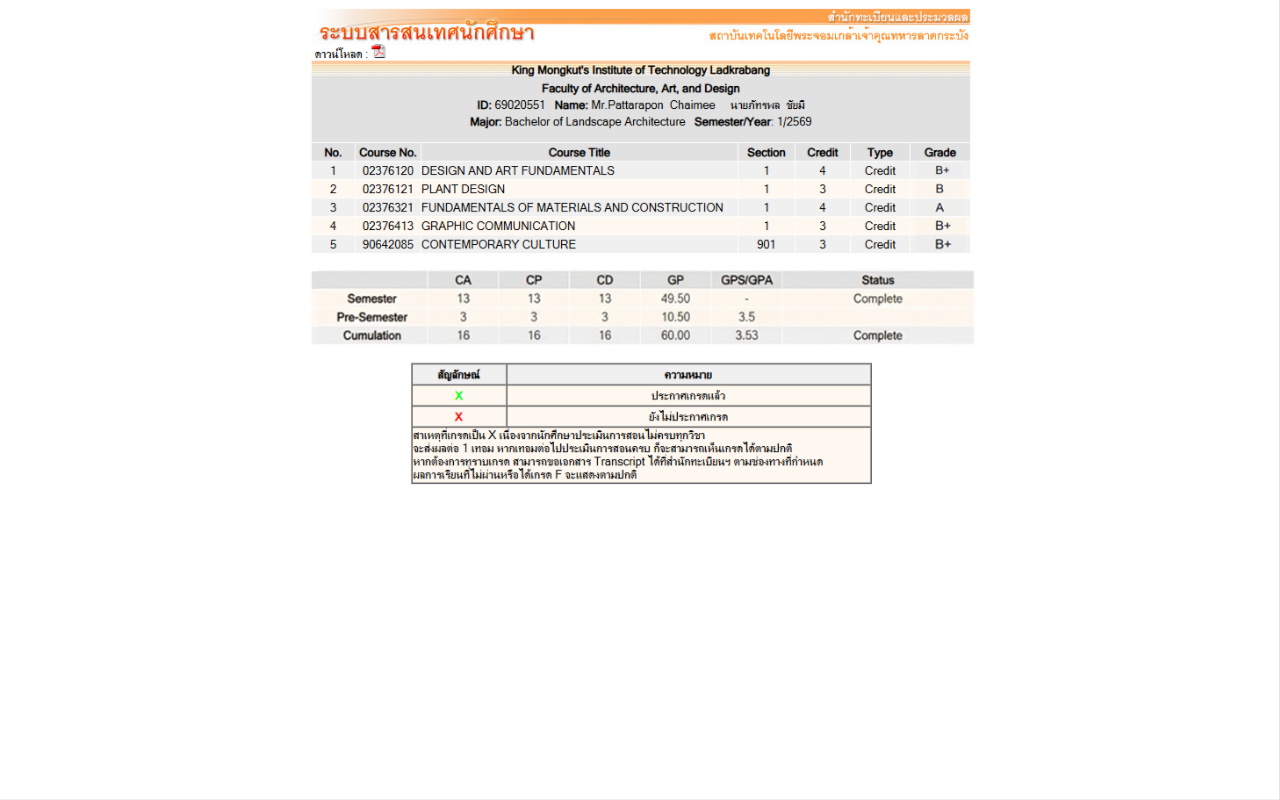
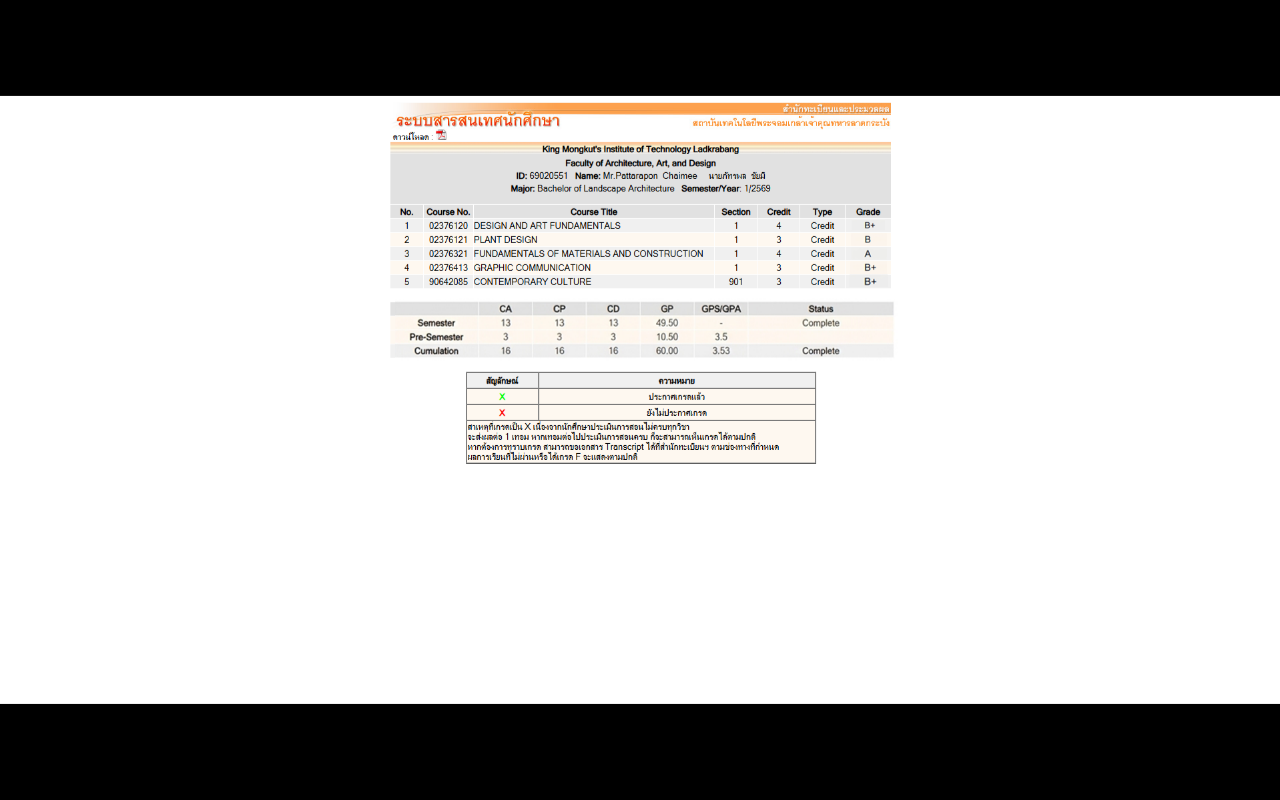
Before and after one commit to regkmitl/ac.th, a plain HTML site: page index.html in a window 1280 px wide. Drawn offline with Linux system fonts and the light colour scheme.

Commit message:
Update index.html

```diff
--- a/index.html
+++ b/index.html
@@ -3,7 +3,7 @@
 <html>
 <head>
     <meta charset="UTF-8">
-    <meta name="viewport" content="width=device-width, initial-scale=1.0, viewport-fit=cover">
+    <meta name="viewport" content="width=device-width, initial-scale=1.0">
 
     <title>final ver</title>
 
@@ -23,10 +23,12 @@
 
         img {
             position: fixed;
-            inset: 0;
+            top: 50%;
+            left: 50%;
+            transform: translate(-50%, -50%);
             width: 100%;
             height: 100%;
-            object-fit: cover;
+            object-fit: contain;
             object-position: center;
         }
     </style>
```
